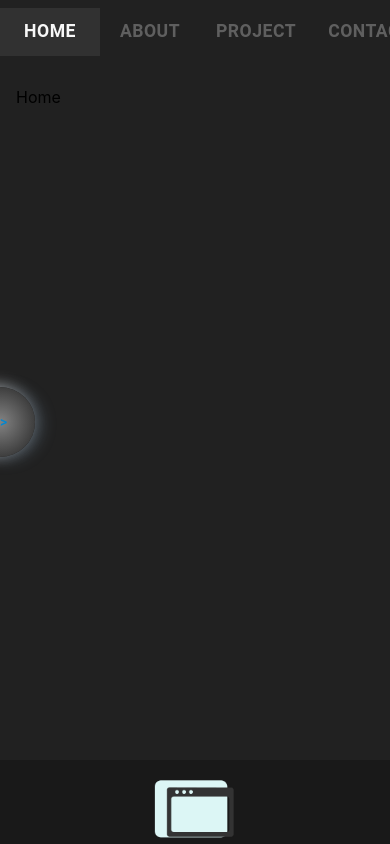
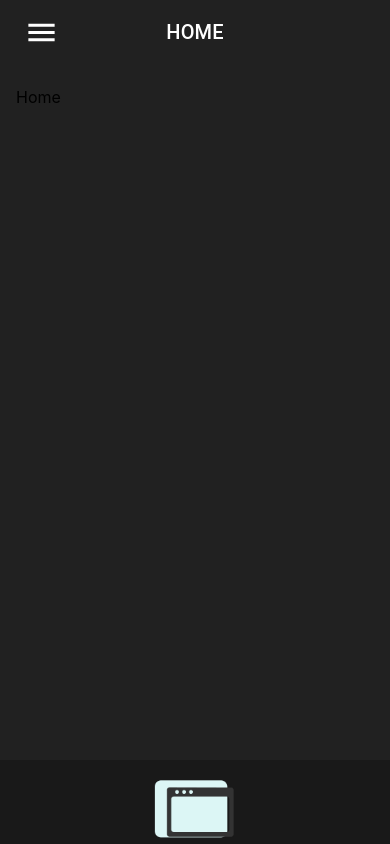
Before and after one commit to ngphucho/honguyen, a React (Create React App) app: page /home in a window 390 px wide. Shown: the top 844 px of the page. Built offline with nearby package versions, Linux system fonts and the light colour scheme.

Commit message:
responsive Drawer

```diff
--- a/src/components/Header/index.js
+++ b/src/components/Header/index.js
@@ -8,7 +8,9 @@ import Tab from "@mui/material/Tab";
 import { makeStyles } from "@mui/styles";
 import { useNavigate, useLocation } from "react-router-dom";
 import MyDrawer from "../MyDrawer";
-import { Typography } from "@mui/material";
+import { Container, Typography } from "@mui/material";
+import { useTheme } from "@mui/styles";
+import useMediaQuery from "@mui/material/useMediaQuery";
 
 function ElevationScroll(props) {
   const { children } = props;
@@ -49,6 +51,8 @@ export default function Header({ value, handleChange, tabInfo }) {
   const location = useLocation();
   const navigate = useNavigate();
   const classes = useStyles();
+  const theme = useTheme();
+  const matchMD = useMediaQuery(theme.breakpoints.up("md"));
 
   const tabs = (
     <React.Fragment>
@@ -88,12 +92,27 @@ export default function Header({ value, handleChange, tabInfo }) {
       <ElevationScroll>
         <AppBar>
           <Toolbar disableGutters>
-            <div className={classes.tabContainer}>{tabs}</div>
-            <Typography variant="h6" sx={{ textTransform: "uppercase" }}>
-              {location.pathname.replace("/", "")}
-            </Typography>
+            {matchMD ? (
+              <div className={classes.tabContainer}>{tabs}</div>
+            ) : (
+              <Container>
+                <div
+                  style={{
+                    display: "flex",
+                    justifyContent: "center",
+                    alignItems: "center",
+                    width: "100%",
+                    position: "relative",
+                  }}
+                >
+                  <div style={{ position: "absolute", left: 0 }}>{drawer}</div>
+                  <Typography variant="h6" sx={{ textTransform: "uppercase" }}>
+                    {location.pathname.replace("/", "")}
+                  </Typography>
+                </div>
+              </Container>
+            )}
           </Toolbar>
-          {drawer}
         </AppBar>
       </ElevationScroll>
       <div className={classes.appbarMargin}></div>
--- a/src/components/MyDrawer/index.js
+++ b/src/components/MyDrawer/index.js
@@ -1,4 +1,4 @@
-import React, {  useState } from "react";
+import React, { useState } from "react";
 import { useNavigate } from "react-router-dom";
 import {
   Button,
@@ -7,7 +7,9 @@ import {
   List,
   ListItemButton,
   ListItemText,
+  IconButton,
 } from "@mui/material";
+import MenuIcon from "@mui/icons-material/Menu";
 import { makeStyles } from "@mui/styles";
 
 const useStyles = makeStyles((theme) => ({
@@ -18,7 +20,6 @@ const useStyles = makeStyles((theme) => ({
       },
       "&.Mui-selected": {
         background: "black",
-
       },
     },
   },
@@ -72,29 +73,15 @@ export default function MyDrawer({ dataList, index }) {
   );
 
   return (
-    <div>
-      <Button
-        color="info"
+    <React.Fragment>
+      <IconButton
+        color="secondary"
         onClick={() => {
           setOpen(true);
         }}
-        style={{
-          position: "fixed",
-          left: 0,
-          top: "50%",
-          transform: "translate(-50%, -50%)",
-          // backgroundColor: alpha("#fff", 0.3),
-          background: "radial-gradient(#838383, #212121)",
-          boxShadow:
-            "rgba(136, 165, 191, 0.3) 6px 2px 16px 0px, rgba(255, 255, 255, 0.5) -6px -2px 16px 0px",
-          padding: "auto",
-          width: 70,
-          height: 70,
-          borderRadius: "50%",
-        }}
       >
-        {">>"}
-      </Button>
+        <MenuIcon fontSize="large" />
+      </IconButton>
       <Drawer
         PaperProps={{
           style: {
@@ -112,6 +99,6 @@ export default function MyDrawer({ dataList, index }) {
       >
         {list}
       </Drawer>
-    </div>
+    </React.Fragment>
   );
 }
```
